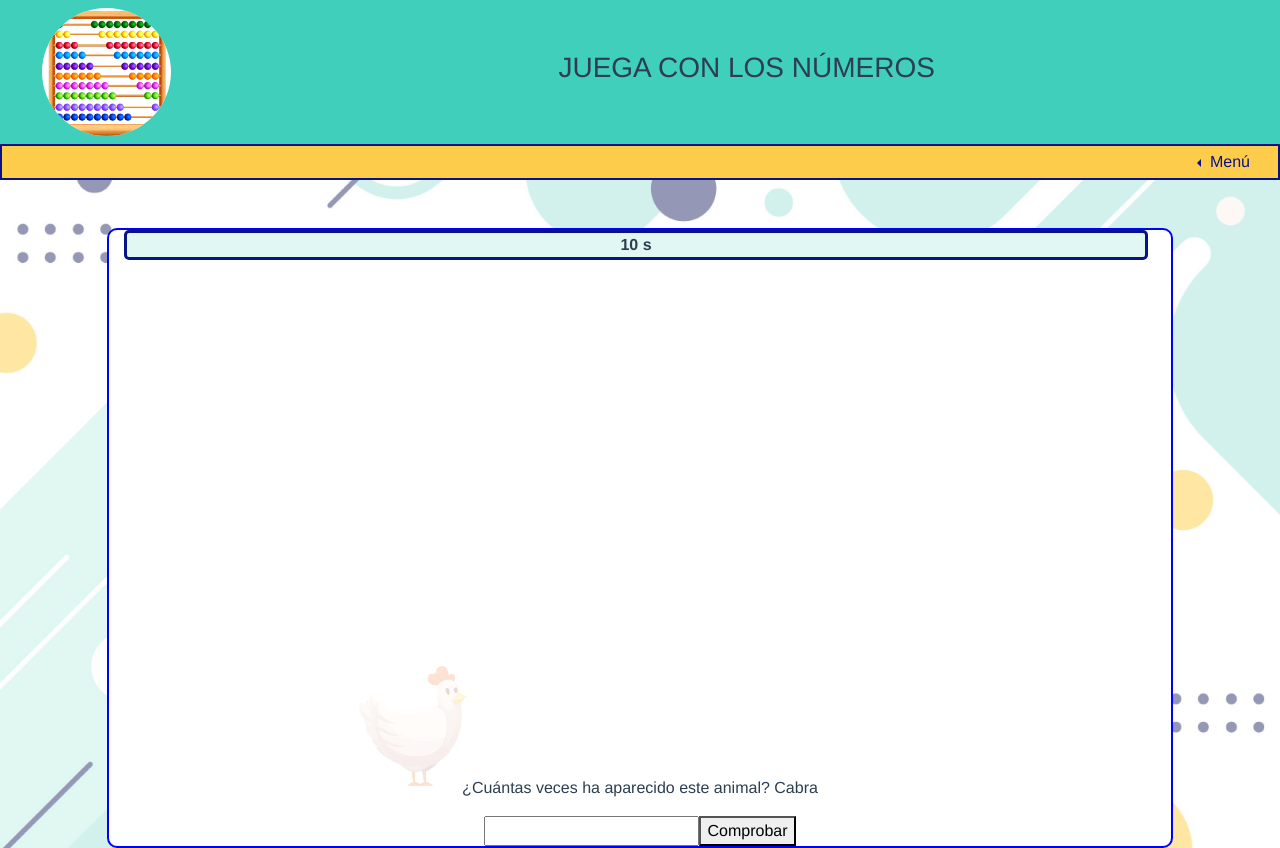
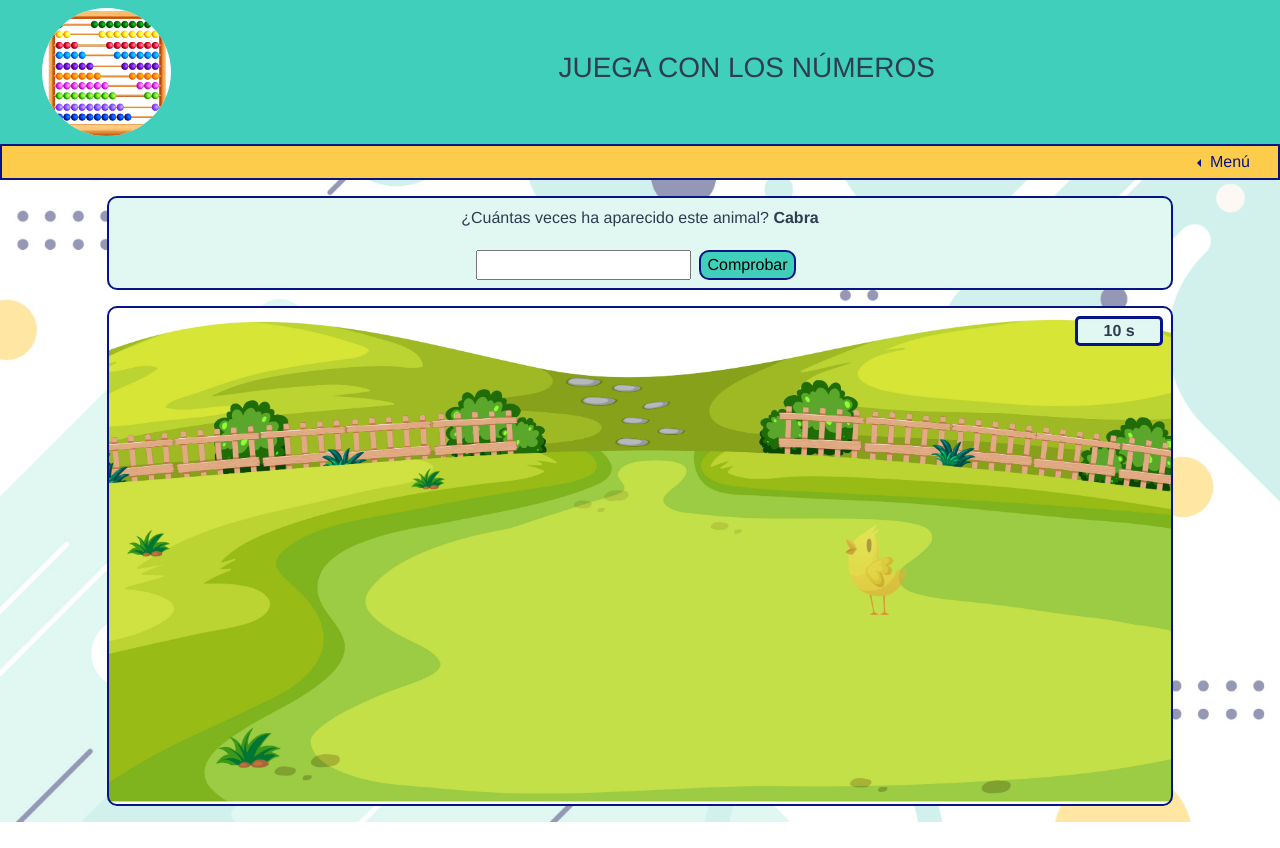
Before and after one commit to mdelmarmorales/proyecto_router, a Vue app: page /juegos/granja in a window 1280 px wide. After the commit the page ends 822 px from the top, so only its background shows below. Built offline with nearby package versions, Linux system fonts and the light colour scheme.

Commit message:
Voz por componentes a medias

```diff
--- a/src/views/juegos/compra/Cesta.vue
+++ b/src/views/juegos/compra/Cesta.vue
@@ -28,7 +28,6 @@
           v-if="this.correctoCesta === false"
         />
       </form>
-      <p v-if="this.correctoCesta === false">¡Ups! Revisa la cesta.</p>
     </div>
   </div>
 
--- a/src/views/juegos/compra/Ticket.vue
+++ b/src/views/juegos/compra/Ticket.vue
@@ -39,7 +39,6 @@
           alt="correcto"
           v-if="this.correcto === false"
         />
-        <p v-if="this.correcto === false">¡Ups! Revisa el ticket.</p>
       </form>
     </div>
     <div class="col-5">
@@ -62,7 +61,7 @@
           </table>
 
         <input v-model="vueltaPropuesta" />
-        <button class="btn-comprobar my-2" type="submit">Comprobar</button>
+        <button class="btn-comprobar m-2" type="submit">Comprobar</button>
         <img
           class="correcto"
           src="@/images/correcto.png"
@@ -75,7 +74,6 @@
           alt="correcto"
           v-if="this.correctaVuelta === false"
         />
-        <p v-if="this.correctaVuelta === false">¡Ups! Revisa la cuenta.</p>
       </form>
     </div>
 
--- a/src/views/juegos/granja/Granja.vue
+++ b/src/views/juegos/granja/Granja.vue
@@ -1,18 +1,16 @@
 <template>
-<div>
-  <div class="row">
-  <div id="cuadro_blanco" class="col-10 mx-auto mt-5">
-  <Temporizador />
-    <img
-      id="animal"
-      :src="imagenAMostrar.imagen"
-      :alt="imagenAMostrar.nombre"
-    />
-    <form @submit.prevent="comprobarAnimales">
-      <p>¿Cuántas veces ha aparecido este animal? {{this.animalABuscar.nombre}}</p>
-               <!-- ¿Quitar este div ? -->
+  <div class="row mt-3">
+    <form
+      @submit.prevent="comprobarAnimales"
+      id="pregunta"
+      class="col-10 mx-auto "
+    >
+      <p class="mt-2">
+        ¿Cuántas veces ha aparecido este animal?
+        <span>{{ this.animalABuscar.nombre }}</span>
+      </p>
       <input v-model="numAnimales" />
-        <button type="submit">Comprobar</button>
+      <button class="btn-comprobar mt-1 mb-2 mx-2" type="submit">Comprobar</button>
       <img
         class="correcto"
         src="@/images/correcto.png"
@@ -27,6 +25,16 @@
       />
     </form>
   </div>
+  <div class="row">
+    <div id="cuadro_granja" class="col-10 mx-auto my-3">
+      <div class="row d-flex my-2">
+        <Temporizador class="col-1 ml-auto" />
+      </div>
+      <img
+        id="animal"
+        :src="imagenAMostrar.imagen"
+        :alt="imagenAMostrar.nombre"
+      />
     </div>
   </div>
 </template>
@@ -158,12 +166,12 @@ export default {
       Cuando llegue a 0 haremos lo contrario, pondremos el flag a true para indicar
       que debe empezar a aumentar */
       if (this.aumentarOpacidad) {
-        this.opacidad = this.opacidad + 0.1;
+        this.opacidad = this.opacidad + 0.05;
         if (this.opacidad >= 1) {
           this.aumentarOpacidad = false;
         }
       } else {
-        this.opacidad = this.opacidad - 0.1;
+        this.opacidad = this.opacidad - 0.05;
         if (this.opacidad <= 0) {
           this.aumentarOpacidad = true;
         }
@@ -195,16 +203,16 @@ export default {
 
       let x, y;
 
-      x = this.numeroAleatorio(-500, 500);
-      y = this.numeroAleatorio(150, 570);
+      x = this.numeroAleatorio(-700, 700);
+      y = this.numeroAleatorio(-50, 330);
 
       img.style.marginLeft = `${x}px`;
       img.style.marginTop = `${y}px`;
 
-      if (0 < y && y < 200) {
+      if (-50 < y && y < 100) {
         img.style.transform = "scale(0.7)";
       } else {
-        if (200 < y && y < 400) {
+        if (100 < y && y < 200) {
           img.style.transform = "scale(0.9)";
         } else {
           img.style.transform = "scale(1.2)";
@@ -234,11 +242,33 @@ img {
 .correcto {
   height: 50px;
 }
-#cuadro_blanco {
-  min-height: 500px;
-  width: 90%;
+#cuadro_granja {
+  height: 500px;
+  /* width: 90%; */
   background-color: #ffffff;
-  border: 2px solid blue;
+  border: 2px solid #071488;
+  border-radius: 10px;
+  background-image: url("../../../images/fondo_granja.jpg");
+  background-size: cover;
+  background-repeat: no-repeat;
+  background-attachment: fixed;
+  background-position: center;
+}
+
+#pregunta {
+  background-color: #e0f7f2;
+   border: 2px solid #071488;
   border-radius: 10px;
 }
+
+.btn-comprobar {
+  background-color: #3fcfba;
+  border: 2px solid #071488;
+  border-radius: 10px;
+}
+
+span{
+  font-weight: bold;
+
+}
 </style>
--- a/src/views/juegos/series/Ejercicio2.vue
+++ b/src/views/juegos/series/Ejercicio2.vue
@@ -1,5 +1,5 @@
 <template>
-  <div v-if="this.correcto" class="row juego mx-3 mt-4">
+  <div v-if="this.correcto" class="row juego mx-3 my-4 d-flex justify-content-around align-items-center">
     <form class="col-9 mx-auto p-3" @submit.prevent="comprobarComparacion">
       <div
         class="row d-flex flex-row justify-content-around align-items-center"
@@ -65,25 +65,6 @@ export default {
     numeroAleatorio(min, max) {
       return Math.floor(Math.random() * (max - min + 1) + min);
     },
-    construyeSeleccion() {
-      let indice,
-        tamanyo = 3;
-
-      let seleccion = [];
-
-      for (let i = 0; i < tamanyo; i++) {
-        indice = this.numeroAleatorio(0, this.serieSolucion.length - 1);
-
-        while (seleccion.includes(this.serieSolucion[indice])) {
-          indice = this.numeroAleatorio(0, this.serieSolucion.length - 1);
-        }
-
-        seleccion.push(this.serieSolucion[indice]);
-      }
-      seleccion = seleccion.sort((a, b) => a - b);
-
-      return seleccion;
-    },
     comprobarComparacion() {
       this.correctoComp = false;
 
--- a/src/views/juegos/series/Ejercicio3.vue
+++ b/src/views/juegos/series/Ejercicio3.vue
@@ -1,5 +1,5 @@
 <template>
-  <div v-if="this.correcto" class="row juego mx-3 mt-4">
+  <div v-if="this.correcto" class="row juego mx-3 my-4 d-flex justify-content-around align-items-center">
     <form
       class="col-9 mx-auto p-3" @submit.prevent="comprobarSeleccion">
       <div
--- /dev/null
+++ b/src/views/juegos/voz/Ejercicio1.vue
@@ -0,0 +1,71 @@
+<template>
+  <form
+    @submit.prevent="comprobar(this.numeroVoz.numero, numPropuestoOido)
+    "
+  >
+    <p>Pulsa el icono para escuchar el número y luego escríbelo</p>
+    <button type="button" @click="habla(this.numeroVoz.numero)">
+      <img class="altavoz" src="@/images/altavoz.png" />
+    </button>
+
+    <input v-model="numPropuestoOido" />
+    <button type="submit">Comprobar</button>
+    <img
+      class="correcto"
+      src="@/images/correcto.png"
+      alt="correcto"
+      v-if="this.acierto1 === true"
+    />
+    <img
+      class="correcto"
+      src="@/images/incorrecto.png"
+      alt="correcto"
+      v-if="this.acierto1 === false"
+    />
+  </form>
+</template>
+
+<script>
+export default {
+  name: "Ejecicio1",
+  props: {
+    numeroVoz: Object,
+  },
+  data() {
+    return {
+      correctoVoz: null,
+      correcto: null,
+    //   acierto1: null,
+    };
+  },
+  methods:{
+      habla(lectura) {
+          this.emitter.emit("numeroVoz", this.numeroVoz.numero);
+      },
+      comprobar() {
+      console.log("solucion" + arguments[0].nombre);
+      console.log("solucion" + arguments[0].numero);
+      console.log("propuesto" + arguments[1]);
+      console.log("propuesto" + arguments[2]);
+      this.correcto= false;
+
+      if (arguments.length == 2) {
+        this.correcto = arguments[0] == arguments[1];
+      } else {
+        this.correcto =
+          arguments[0].numero == arguments[1] &&
+          arguments[0].nombre == arguments[2];
+      }
+
+    this.emitter.emit("correcto", this.correcto);
+    },
+  }
+};
+</script>
+
+<style scoped>
+.correcto,
+.altavoz {
+  height: 30px;
+}
+</style>
--- /dev/null
+++ b/src/views/juegos/voz/Ejercicio2.vue
@@ -0,0 +1,54 @@
+<template>
+  <form
+    v-if="this.acierto1"
+    @submit.prevent="this.acierto2 = comprobar(this.numeroVoz2.nombre, num)"
+  >
+    <p>¿Cómo se escribe el nombre de este número? (con letras)</p>
+    <button type="button" @click="speak(this.numeroVoz2.numero)">
+      <img class="altavoz" src="@/images/altavoz.png" />
+    </button>
+    <input v-model="num" />
+    <button type="submit">Comprobar</button>
+    <img
+      class="correcto"
+      src="@/images/correcto.png"
+      alt="correcto"
+      v-if="this.acierto2 === true"
+    />
+    <img
+      class="correcto"
+      src="@/images/incorrecto.png"
+      alt="correcto"
+      v-if="this.acierto2 === false"
+    />
+  </form>
+</template>
+
+<script>
+export default {
+  name: "Ejecicio2",
+  props: {
+    numeroVoz: Object,
+  },
+  data() {
+    return {
+      correctoVoz: null,
+      correcto: null,
+      acierto1: null,
+    };
+  },
+    mounted() {
+    this.emitter.on("correcto", (correcto) => {
+      //this.productoSeleccionado = productoSeleccionado; //Guardamos el valor leído desde otro componente a un dato de éste
+      this.acierto1 = correcto;
+    });
+  },
+};
+</script>
+
+<style scoped>
+.correcto,
+.altavoz {
+  height: 30px;
+}
+</style>
```
Also changed, not shown: src/views/juegos/series/Ejercicio1.vue (+1 -63 lines), src/views/juegos/series/Series.vue (+4 -49 lines), src/views/juegos/voz/Voz.vue (+15 -54 lines). Lines whose indentation alone changed are shown as unchanged.
